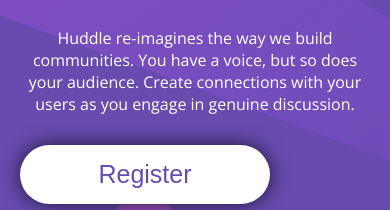
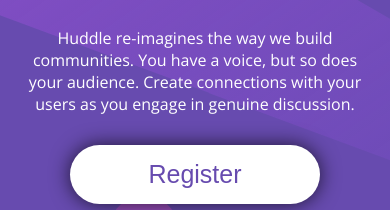
Before and after one commit to phasa15/Frontend-Mentor-Huddle-landing-page, a plain HTML site: page index.html in a window 390 px wide. Shown: the part 570-780 px from the top of the page. Drawn offline with nearby package versions, Linux system fonts and the light colour scheme.

Commit message:
Atualizado

```diff
--- a/src/css/responsive.css
+++ b/src/css/responsive.css
@@ -81,7 +81,7 @@
         background-position: center center;
     }
 
-    .main .sobre .botao-registrar {
+    .main .sobre{
         align-items: center;
     }
 
```
